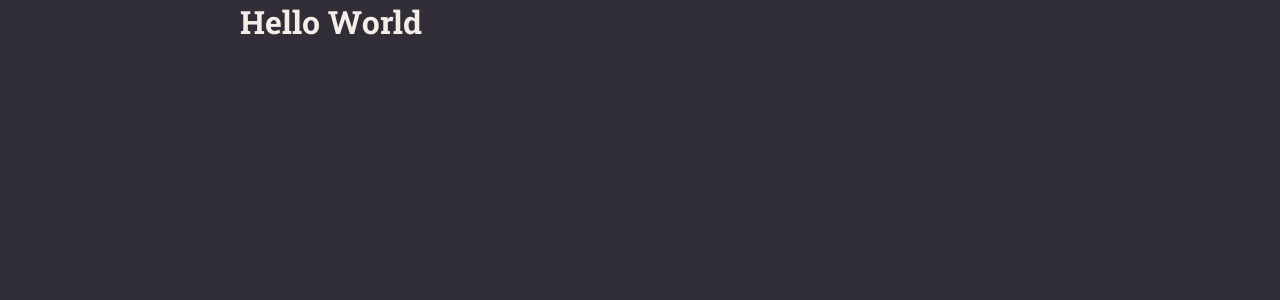
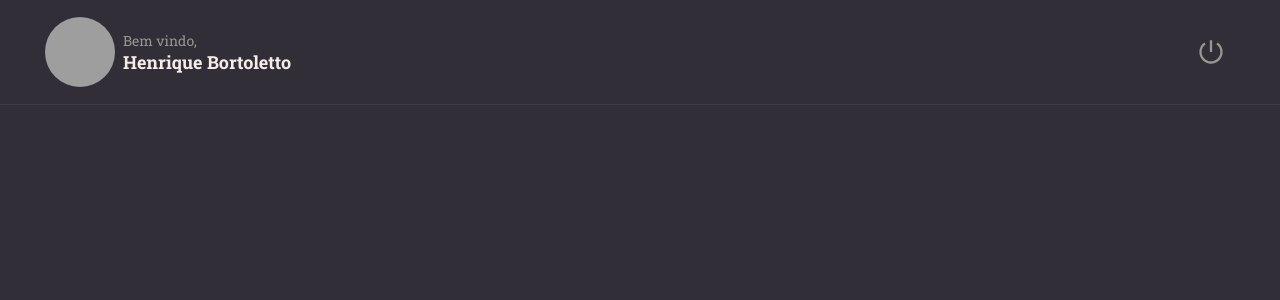
Before and after one commit to henriquebortoletto/notes-frontend, a React (Vite) app: page / in a window 1280 px wide. Shown: the top 300 px of the page. Built offline with nearby package versions, Linux system fonts and the light colour scheme; grey boxes are pictures that could not be loaded.

Commit message:
feat: criacao do componente header

```diff
--- a/package.json
+++ b/package.json
@@ -12,6 +12,7 @@
   "dependencies": {
     "react": "^18.3.1",
     "react-dom": "^18.3.1",
+    "react-icons": "^5.2.1",
     "styled-components": "^6.1.11"
   },
   "devDependencies": {
--- /dev/null
+++ b/src/components/Header/index.tsx
@@ -0,0 +1,23 @@
+import { RiShutDownLine } from "react-icons/ri";
+
+import * as S from "./styles";
+
+const Header = () => (
+  <S.Wrapper>
+    <S.Profile>
+      <S.Image
+        src="https://github.com/henriquebortoletto.png"
+        alt="Imagem de Perfil de Henrique Bortoletto"
+      />
+      <S.Content>
+        <S.Welcome>Bem vindo,</S.Welcome>
+        <S.UserName>Henrique Bortoletto</S.UserName>
+      </S.Content>
+    </S.Profile>
+    <S.Logout>
+      <RiShutDownLine />
+    </S.Logout>
+  </S.Wrapper>
+);
+
+export default Header;
--- /dev/null
+++ b/src/components/Header/styles.ts
@@ -0,0 +1,60 @@
+import styled, { css } from "styled-components";
+
+export const Wrapper = styled.header`
+  grid-area: header;
+  width: 100%;
+  padding: 1.7rem 4.5rem;
+
+  display: flex;
+  justify-content: space-between;
+  align-items: center;
+
+  ${({ theme }) => css`
+    border-bottom: 1px solid ${theme.colors.gray[700]};
+  `}
+`;
+
+export const Profile = styled.div`
+  display: flex;
+  align-items: center;
+  gap: 0.8rem;
+`;
+
+export const Image = styled.img`
+  width: 7rem;
+  height: 7rem;
+  border-radius: 50%;
+  object-fit: cover;
+`;
+
+export const Content = styled.div`
+  display: flex;
+  flex-direction: column;
+`;
+
+export const Welcome = styled.span`
+  ${({ theme }) => css`
+    font-size: ${theme.font.sizes.small};
+    color: ${theme.colors.gray[200]};
+  `}
+`;
+
+export const UserName = styled.strong`
+  ${({ theme }) => css`
+    font-size: ${theme.font.sizes.large};
+    font-weight: ${theme.font.weight.bold};
+    color: ${theme.colors.gray[100]};
+  `}
+`;
+
+export const Logout = styled.button`
+  line-height: 0;
+  padding: 1rem;
+
+  > svg {
+    ${({ theme }) => css`
+      font-size: ${theme.font.sizes.bigger};
+      color: ${theme.colors.gray[200]};
+    `}
+  }
+`;
--- a/src/pages/Home/index.tsx
+++ b/src/pages/Home/index.tsx
@@ -1,8 +1,10 @@
+import Header from "@/components/Header";
+
 import * as S from "./styles";
 
 const Home = () => (
   <S.Wrapper>
-    <h1>Hello World</h1>
+    <Header />
   </S.Wrapper>
 );
 
--- a/src/pages/Home/styles.ts
+++ b/src/pages/Home/styles.ts
@@ -1,6 +1,12 @@
 import styled from "styled-components";
 
 export const Wrapper = styled.main`
-  max-width: 80rem;
-  margin: 0 auto;
+  width: 100%;
+  height: 100vh;
+
+  display: grid;
+  grid-template-rows: min-content auto;
+  grid-template-areas:
+    "header"
+    "content";
 `;
--- a/src/styles/global.ts
+++ b/src/styles/global.ts
@@ -25,7 +25,7 @@ const GlobalStyles = createGlobalStyle`
   body, input, textarea, button {
     ${({ theme }) => css`
       font-family: ${theme.font.family.primary};
-      font-size: ${theme.font.sizes.medium};
+      font-size: ${theme.font.sizes.regular};
       font-weight: ${theme.font.weight.regular};
     `}
   }
--- a/src/styles/theme.ts
+++ b/src/styles/theme.ts
@@ -10,15 +10,15 @@ export default {
       bold: 700,
     },
     sizes: {
-      xsmall: "1.2rem",
+      tiny: "1.2rem",
       small: "1.4rem",
-      medium: "1.6rem",
+      regular: "1.6rem",
       large: "1.8rem",
-      xlarge: "2.0rem",
-      xxlarge: "2.4rem",
-      xxxlarge: "2.8rem",
-      big: "3.6rem",
-      xbig: "4.8rem",
+      larger: "2.0rem",
+      big: "2.4rem",
+      bigger: "2.8rem",
+      huge: "3.6rem",
+      massive: "4.8rem",
     },
   },
   colors: {
```
Also changed, not shown: 1 other file (tests, documents, lock files or other folders).
